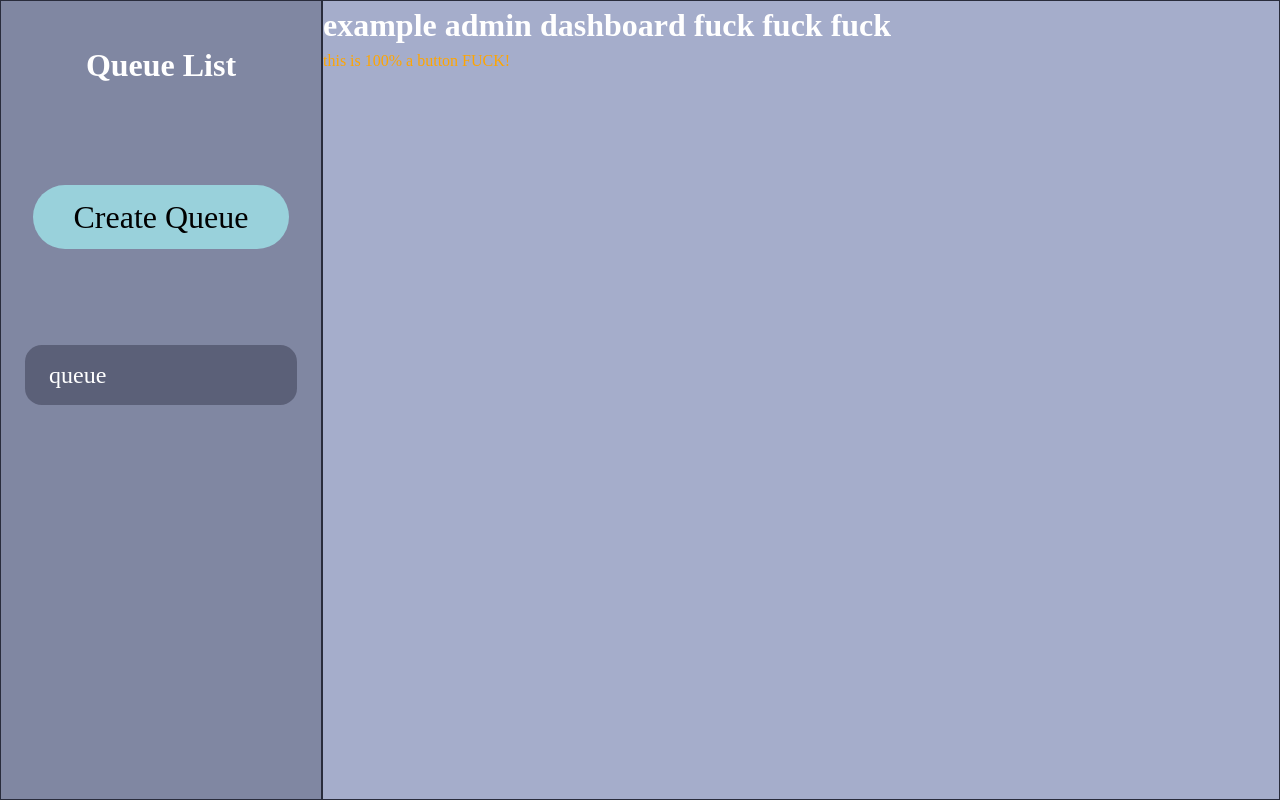
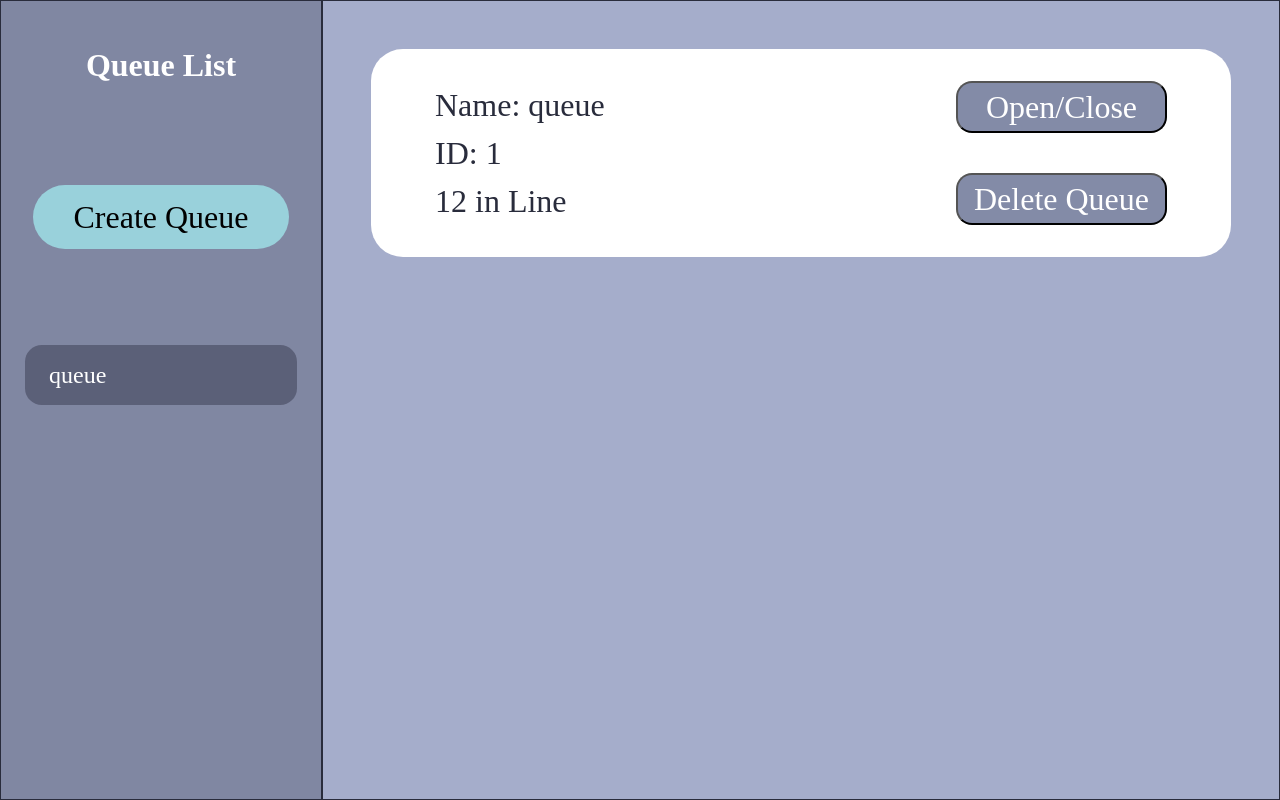
Before and after one commit to sebvu/COSC-4353-F26-Group-1, a Next.js app: page /admin-dashboard in a window 1280 px wide. Both pictures are taken after a click on the button "Create Queue". Built offline with nearby package versions, Linux system fonts and the light colour scheme.

Commit message:
Make default queue panel style
When the user isn't selected on a certain queue,
they'll be met with a list of all current queues.

```diff
--- a/app/admin-dashboard/page.tsx
+++ b/app/admin-dashboard/page.tsx
@@ -6,7 +6,7 @@ import { useState } from "react";
 class Queue {
   id: number;
   name: string;
-  currQueueLength: number; // in minutes
+  currQueueLength: number;
   constructor(id: number, name: string, currQueueLength: number) {
     this.id = id;
     this.name = name;
@@ -46,8 +46,22 @@ export default function Page() {
         </ul>
       </div>
       <div className={styles.mainContent}>
-        <h1>example admin dashboard fuck fuck fuck</h1>
-        <p className={styles.text}>this is 100% a button FUCK!</p>
+        <ul className={styles.queuePanel}>
+          {queues.map((queue) => (
+            <li key={queue.id} className={styles.panelItem}>
+              <div className={styles.panelItemInfo}>
+                <p>{"Name: " + queue.name}</p>
+                <p>{"ID: " + queue.id}</p>
+                <p>{queue.currQueueLength + " in Line"}</p>
+              </div>
+
+              <div className={styles.panelItemButtons}>
+                <button>Open/Close</button>
+                <button>Delete Queue</button>
+              </div>
+            </li>
+          ))}
+        </ul>
       </div>
     </div>
   );
--- a/app/ui/admin-dashboard/admin-dashboard.module.css
+++ b/app/ui/admin-dashboard/admin-dashboard.module.css
@@ -76,6 +76,40 @@ body {
   background-color: rgb(36, 39, 58);
 }
 
+.queuePanel {
+  color: rgb(41, 44, 60);
+  list-style-type: none;
+  display: flex;
+  flex-direction: column;
+  width: 100%;
+  gap: 2em;
+  margin: 0;
+  padding: 3em 3em;
+}
+
+.panelItem {
+  background-color: white;
+  border-radius: 1em;
+  padding: 1em 2em;
+  min-height: 5em;
+  font-size: 2em;
+  display: flex;
+  justify-content: space-between;
+}
+
+.panelItemButtons {
+  display: flex;
+  flex-direction: column;
+  justify-content: space-between;
+}
+
+.panelItemButtons button {
+  background-color: rgb(131, 139, 167);
+  color: white;
+  border-radius: 0.5em;
+  padding: 0 0.5em;
+}
+
 .text {
   /* example color styling */
   color: orange;
```
